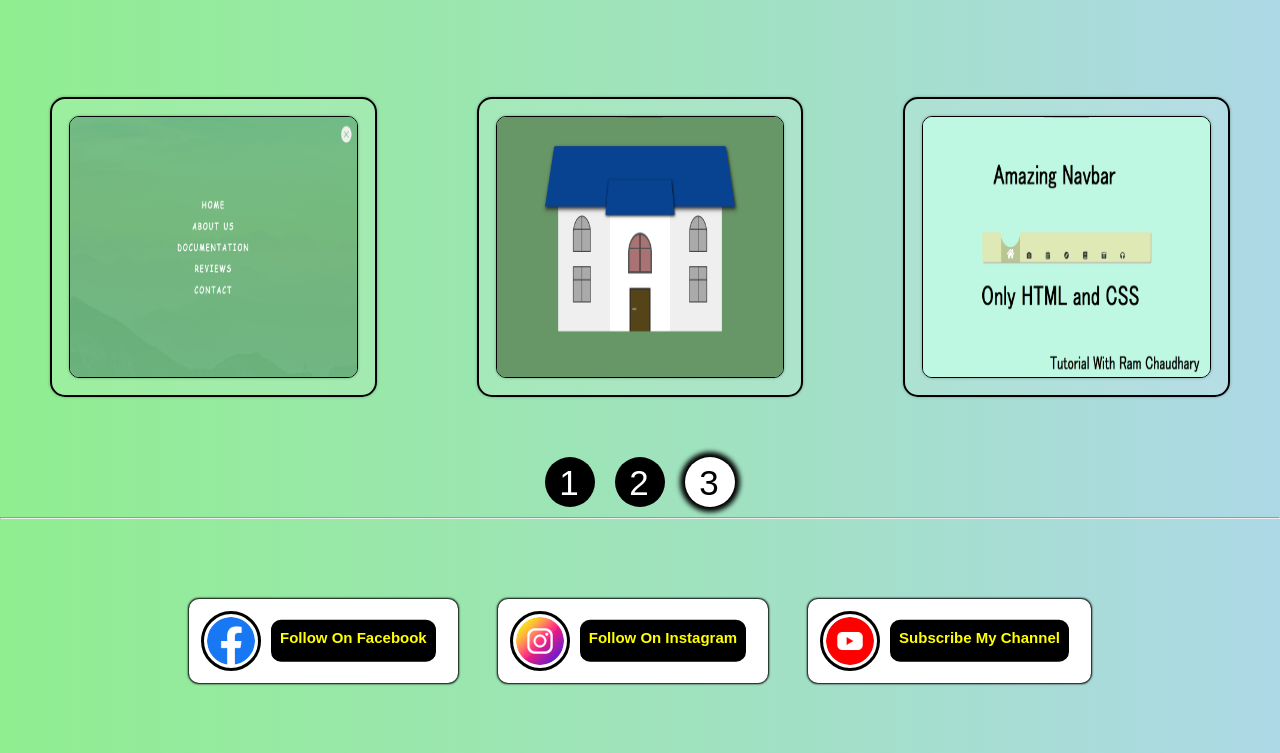
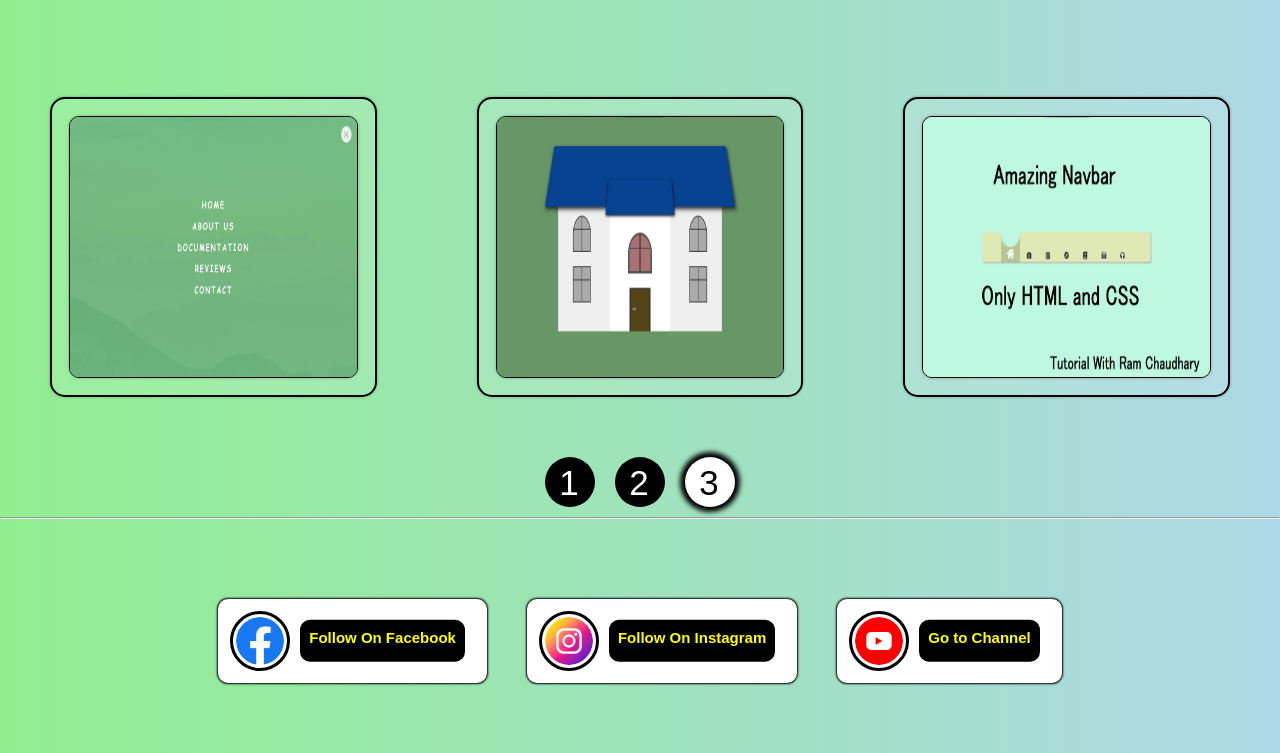
Before and after one commit to HackerJaatWorld/HackerJaat, a plain HTML site: page simple-projects/pages/page3/page3.html in a window 1280 px wide. Shown: the part 898-1651 px from the top of the page. Drawn offline with Linux system fonts and the light colour scheme.

Commit message:
Update page3.html

```diff
--- a/simple-projects/pages/page3/page3.html
+++ b/simple-projects/pages/page3/page3.html
@@ -218,7 +218,7 @@
                 </div>
                 <div class="icon">
                     <img src="../../../icons/yt.png" alt="">
-                    <a href="https://youtube.com/@tutorialswithRamChaudhary?feature=shares">Subscribe My Channel</a>
+                    <a href="https://youtube.com/@tutorialswithRamChaudhary?feature=shares">Go to Channel</a>
                 </div>
             </div>
         </footer>
```
